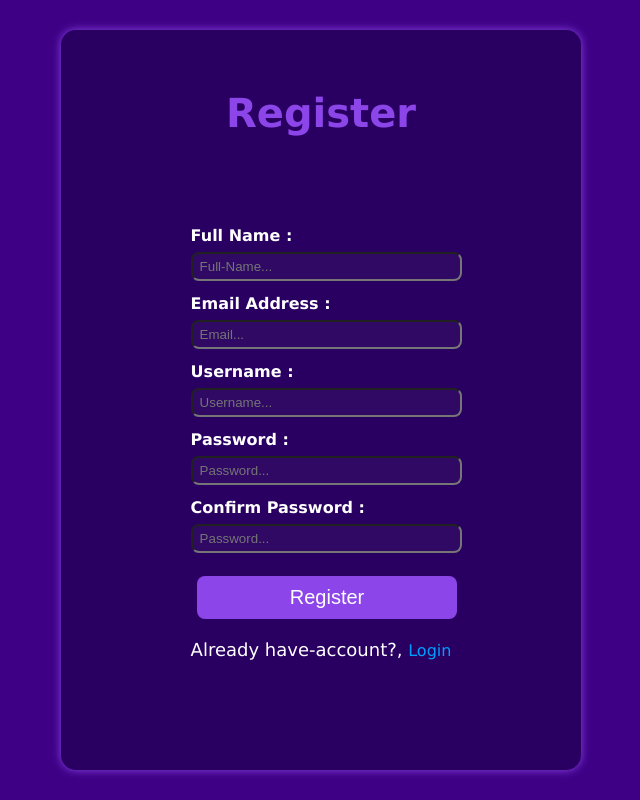
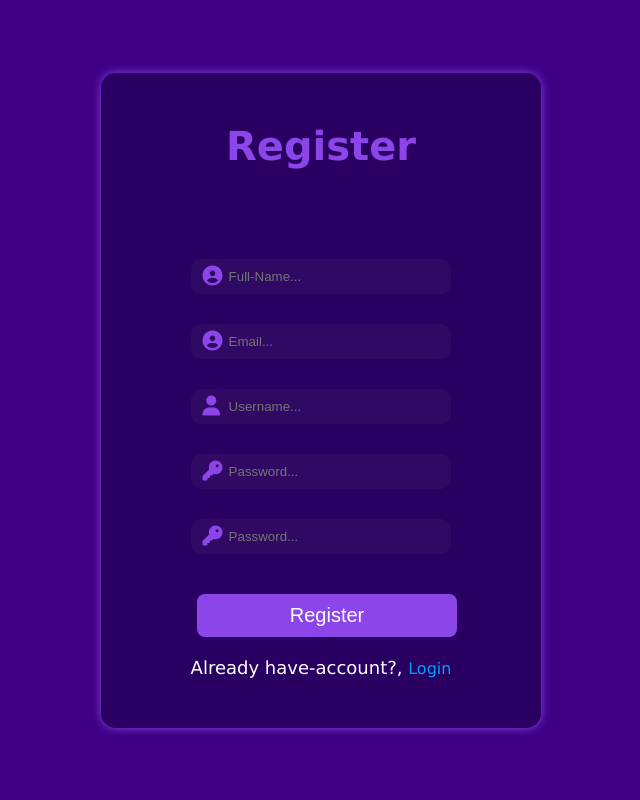
Before and after one commit to ommistry223/Web-Dev, a PHP site: page /index2.html in a window 1280 px wide. Shown: the whole page, without its empty margins (319-959 px from the left). Run offline with PHP 8.4, Linux system fonts and the light colour scheme; some libraries are stand-ins or nearby versions.

Commit message:
Minor changes

```diff
--- a/Code/Register2/index2.html
+++ b/Code/Register2/index2.html
@@ -5,6 +5,8 @@
     <meta name="viewport" content="width=device-width, initial-scale=1.0">
     <title>Register</title>
     <link rel="stylesheet" href="style2.css">
+    <!-- Font Awesome Kit Script (Paste this in <head>) -->
+<script src="https://kit.fontawesome.com/8b7488a63b.js" crossorigin="anonymous"></script>
 </head>
 <body>
     <div class="main">
@@ -13,23 +15,28 @@
         </div>
         <form>
             <div class="input">
-                <h4>Full Name :</h4>
+                <i class="fa-solid fa-circle-user"></i>
                 <input type="text" id="Full-Name" placeholder="Full-Name..." required>
             </div>
             <div class="input">
-                <h4>Email Address :</h4>
+
+                <i class="fa-solid fa-circle-user"></i>
                 <input type="email" id="email" placeholder="Email..." required>
             </div>
             <div class="input">
-                <h4>Username :</h4>
+
+                <i class="fa-solid fa-user"></i>
                 <input type="text" id="Username" placeholder="Username..." required>
             </div>
             <div class="input">
-                <h4>Password :</h4>
+
+                <i class="fa-solid fa-key"></i>
                 <input type="password" class="password" placeholder="Password..." required>
+
             </div>
             <div class="input">
-                <h4>Confirm Password :</h4>
+
+                <i class="fa-solid fa-key"></i>
                 <input type="password" class="password" placeholder="Password..." required>
             </div>
             <div class="button">
--- a/Code/Register2/style2.css
+++ b/Code/Register2/style2.css
@@ -18,7 +18,7 @@ body
     border-radius: 15px;
     box-shadow: 0 0 10px hsl(266, 78%, 59%);
     background-color:rgba(34, 0, 85, 0.721);
-    padding: 60px 80px;
+
     transition: all 0.3s ease-in-out;
 }
 .main:hover
@@ -29,10 +29,11 @@ body
 }
 .main form
 {
-    padding: 50px 50px;
+    padding: 50px 90px;
     font-size: large;
 }
 h1{
+    margin-top: 50px;
     font-weight: 600;
     font-size: 40px;
     color: hsl(266, 78%, 59%);
@@ -44,26 +45,49 @@ h1:hover
 {
     transform: scaleY(1.1);
 }
-input
+.input
 {
+    display: flex;
+    align-items: center;
+    position: relative;
+    margin-bottom: 13px;
+}
+.input i
+{
+    position: absolute;
+    left: 12px;
+    color: hsl(266, 78%, 59%);
+
+    font-size: 20px;
+    pointer-events: none;
+    z-index: 2;
+}
+.input
+{
+    margin-bottom: 30px;
+}
+.input input
+{
+
+    padding-left: 38px;
     background-color: rgba(128, 128, 128, 0.066);
-    border-radius: 8px;
-    padding-top: 5px;
-    padding-bottom: 5px;
-    padding-left: 7px;
-    margin-bottom: 13px;
-    display: flex;
-    justify-content: center;
-    align-items: center;
+    border-radius: 10px;
+    padding-top: 10px;
+    padding-bottom: 10px;
+    margin-bottom: 0;
     width: 100%;
     color: white;
     font-weight: 500;
+    border: none;
+}
+.input input:hover
+{
+    background-color: rgba(128, 128, 128, 0.2);
 }
 input:focus
 {
     outline: none;
     border: 2px solid hsl(266, 78%, 59%);
-    box-shadow: 0 0 10px hsl(266, 78%, 59%);
 }
 h4{
     font-size: medium;
```
Also changed, not shown: Code/Animation/3D-Card Animation/style.css (+15 -7 lines), Code/Animation/icon/index.html (added, +13 -0 lines), Code/Animation/download.jpeg (deleted).
